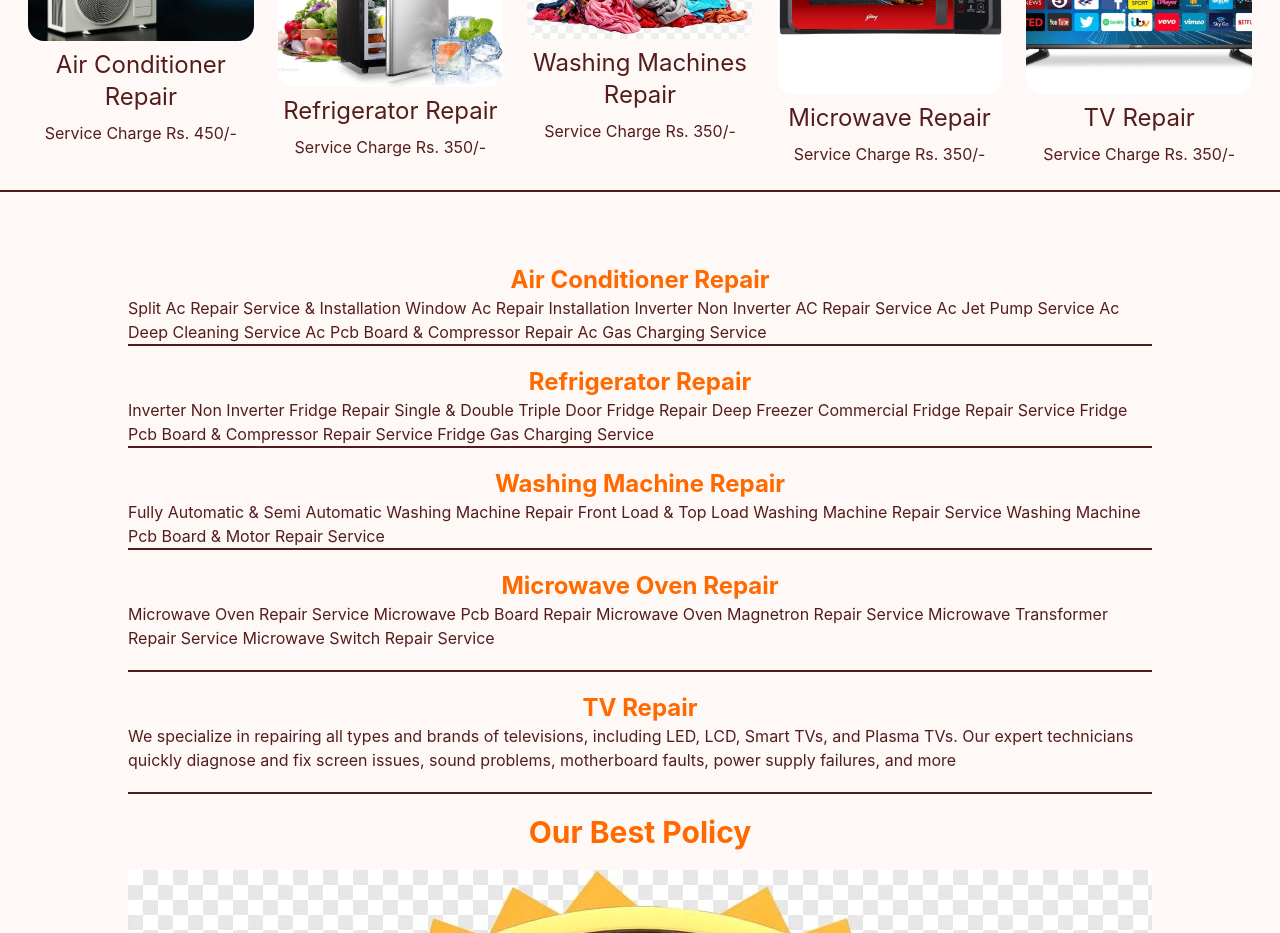
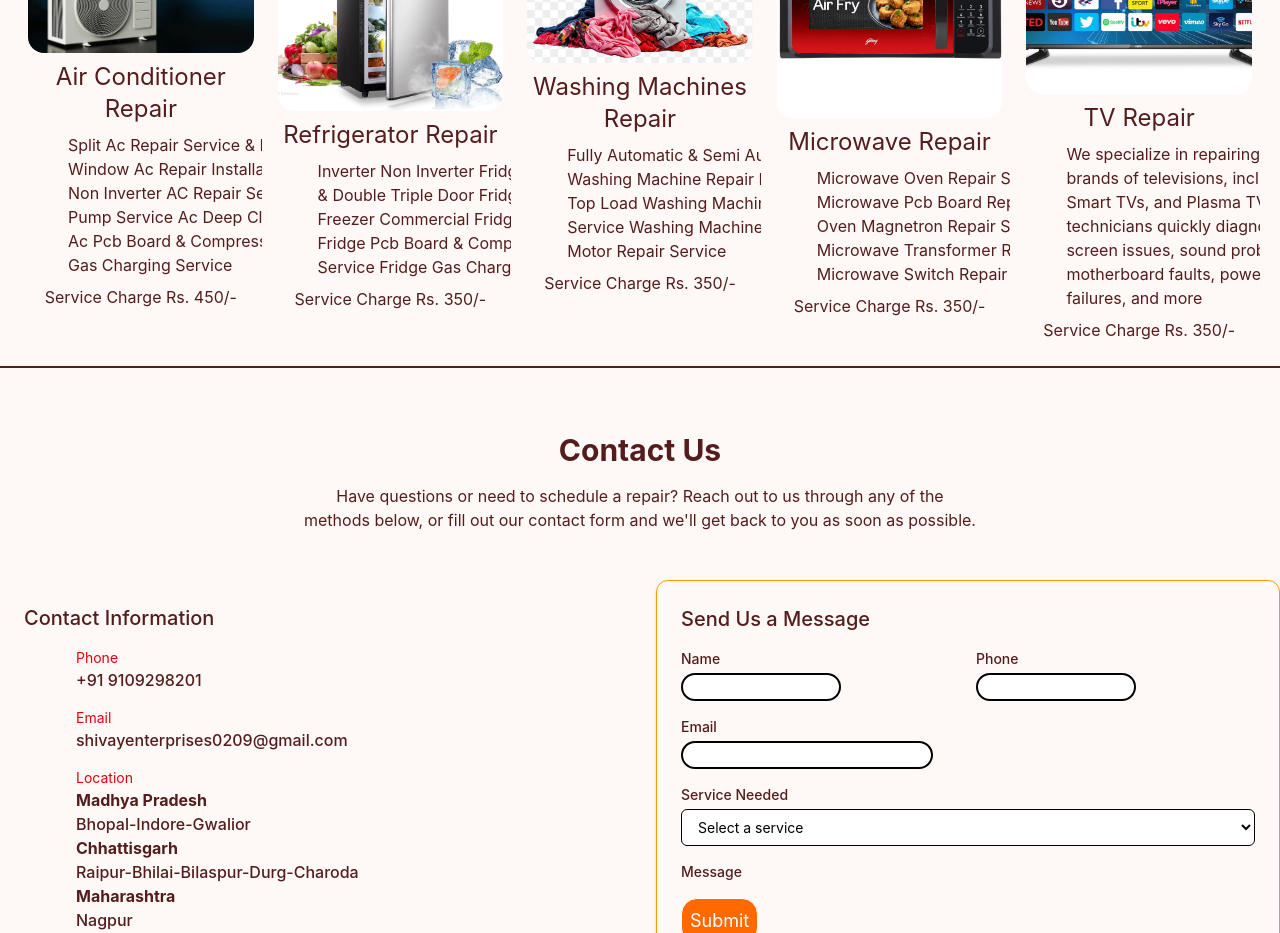
Before and after one commit to Devraj23som/shivayEnterprises, a React (Vite) app: page / in a window 1280 px wide. Shown: the part 1280-2213 px from the top of the page. Built offline with nearby package versions, Linux system fonts and the light colour scheme.

Commit message:
aboutIMG

```diff
--- a/src/App.jsx
+++ b/src/App.jsx
@@ -44,7 +44,7 @@ function App() {
    <Home/>
    <About/>
    <Service/>
-   <Ourserve/>
+   {/* <Ourserve/> */}
    <Contact/>
    <ScrollTop/>
    {/* <div  className='w-full  sticky
--- a/src/components/Service.jsx
+++ b/src/components/Service.jsx
@@ -16,6 +16,9 @@ const Service = () => {
                         <img  src="/shivayAC3.jpg" alt="washing machine" />
                     </div>
                     <h5 className="card-title text-2xl text-center">Air Conditioner Repair</h5>
+                    <div className='w-100 px-10'>
+                        <h3>Split Ac Repair Service & Installation Window Ac Repair Installation Inverter Non Inverter AC Repair Service Ac Jet Pump Service Ac Deep Cleaning Service Ac Pcb Board & Compressor Repair Ac Gas Charging Service</h3>
+                    </div>
                     <p className="card-text text-center">Service Charge  Rs. 450/-</p>
 
                 </div>
@@ -26,6 +29,10 @@ const Service = () => {
                         <img src="/shivayRefriedge3.jpg" alt="washing machine" />
                     </div>
                     <h5 className="card-title text-2xl text-center">Refrigerator Repair</h5>
+                     <div className='w-100 px-10'>
+
+                    <h3>Inverter Non Inverter Fridge Repair Single & Double Triple Door Fridge Repair Deep Freezer Commercial Fridge Repair Service Fridge Pcb Board & Compressor Repair Service Fridge Gas Charging Service </h3>
+                    </div>
                     <p className="card-text text-center">Service Charge  Rs. 350/-</p>
 
                 </div>
@@ -36,6 +43,11 @@ const Service = () => {
                         <img  src="/shivayWashing3.jpg" alt="washing machine" />
                     </div>
                     <h5 className="card-title text-2xl text-center">Washing Machines Repair</h5>
+                    <div className='w-100 px-10'>
+                       <h3>Fully Automatic & Semi Automatic Washing Machine Repair Front Load & Top Load Washing Machine Repair Service Washing Machine Pcb Board & Motor Repair Service </h3>
+
+
+                    </div>
                     <p className="card-text text-center">Service Charge  Rs. 350/-</p>
 
                 </div>
@@ -46,6 +58,10 @@ const Service = () => {
                         <img src="/shivayMicrowave5.jpg" alt="washing machine" />
                     </div>
                     <h5 className="card-title text-2xl text-center">Microwave Repair</h5>
+                     <div  className='w-100 px-10'>
+
+                    <h3>Microwave Oven Repair Service Microwave Pcb Board Repair Microwave Oven Magnetron Repair Service Microwave Transformer Repair Service Microwave Switch Repair Service </h3>
+                    </div>
                     <p className="card-text text-center">Service Charge  Rs. 350/-</p>
 
                 </div>
@@ -56,6 +72,9 @@ const Service = () => {
                         <img src="/shivaytv.jpg" alt="washing machine" />
                     </div>
                     <h5 className="card-title text-2xl text-center">TV Repair</h5>
+                      <div className='w-100 px-10'>
+     <h3 >We specialize in repairing all types and brands of televisions, including LED, LCD, Smart TVs, and Plasma TVs. Our expert technicians quickly diagnose and fix screen issues, sound problems, motherboard faults, power supply failures, and more </h3>
+                    </div>
                     <p className="card-text text-center">Service Charge  Rs. 350/-</p>
 
                 </div>
```
